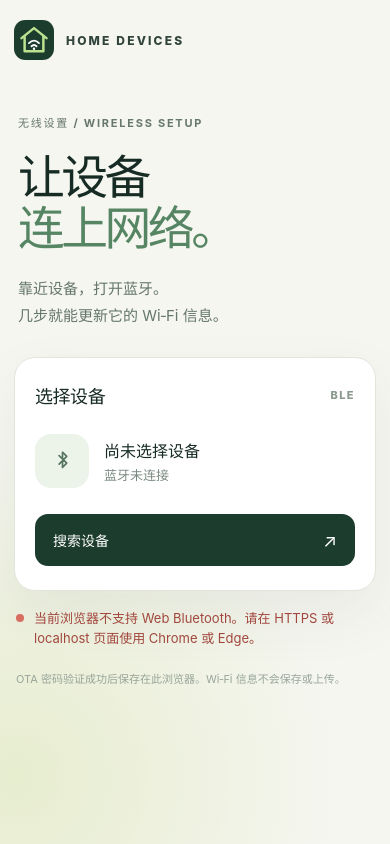
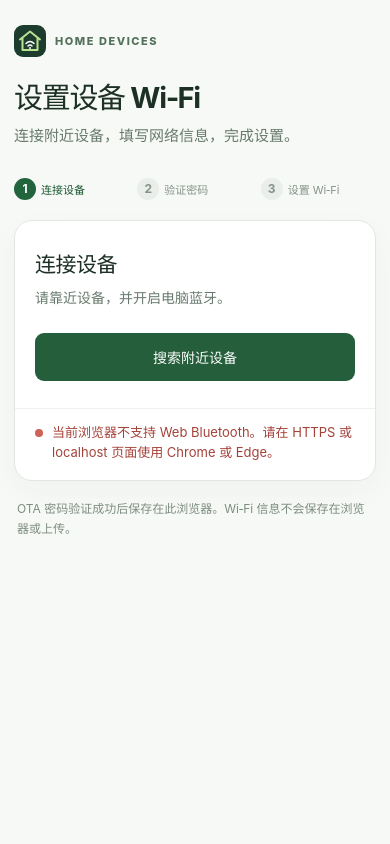
Before and after one commit to MR-Addict/homekit-devices, a website built with Vite: page web/ble-provision/index.html in a window 390 px wide. Built offline with nearby package versions, Linux system fonts and the light colour scheme.

Commit message:
feat: enhance BLE provisioning UI and workflow with new steps and success handling

```diff
--- a/web/ble-provision/index.html
+++ b/web/ble-provision/index.html
@@ -3,76 +3,81 @@
   <head>
     <meta charset="utf-8">
     <meta name="viewport" content="width=device-width, initial-scale=1">
-    <meta name="theme-color" content="#f5f6f0">
+    <meta name="theme-color" content="#f7f9f6">
     <title>HomeKit 设备 BLE 配网</title>
     <link rel="icon" type="image/svg+xml" href="./logo.svg">
     <script type="module" src="./src/app.ts"></script>
   </head>
   <body>
     <main class="shell">
-      <header class="intro">
+      <header class="page-header">
         <div class="brand">
-          <img class="brand-logo" src="./logo.svg" alt="" width="40" height="40">
+          <img src="./logo.svg" alt="" width="32" height="32">
           <span>HOME DEVICES</span>
         </div>
-        <div class="hero">
-          <p class="eyebrow">无线设置 / WIRELESS SETUP</p>
-          <h1>让设备<br><span>连上网络。</span></h1>
-          <p class="lead">靠近设备，打开蓝牙。<br>几步就能更新它的 Wi‑Fi 信息。</p>
-        </div>
-        <p class="intro-note"><span aria-hidden="true"></span> 仅在浏览器与附近设备之间通信</p>
+        <h1>设置设备 Wi‑Fi</h1>
+        <p>连接附近设备，填写网络信息，完成设置。</p>
       </header>
 
-      <div class="workspace">
+      <nav class="steps" aria-label="设置进度">
+        <ol>
+          <li data-step="1"><span class="step-number">1</span><span>连接设备</span></li>
+          <li data-step="2"><span class="step-number">2</span><span>验证密码</span></li>
+          <li data-step="3"><span class="step-number">3</span><span>设置 Wi‑Fi</span></li>
+        </ol>
+      </nav>
+
       <div class="setup-surface">
-          <section class="device-section" aria-labelledby="device-heading">
-            <div class="section-header">
-              <h2 id="device-heading">选择设备</h2>
-              <span class="section-hint">BLE</span>
+        <div id="device-summary" class="device-summary" hidden>
+          <div class="device-details">
+            <strong id="device-name">尚未选择设备</strong>
+            <span id="device-state">蓝牙未连接</span>
           </div>
-            <div class="device-row">
-              <div class="device-icon" aria-hidden="true">
-                <svg viewBox="0 0 32 32" fill="none"><path d="m12 9 9 9-5 5V5l5 5-9 9" stroke="currentColor" stroke-width="2" stroke-linecap="round" stroke-linejoin="round"/></svg>
+          <button id="disconnect-button" class="text-button" type="button">断开蓝牙</button>
         </div>
-              <div class="device-details">
-                <div id="device-name" class="device-name">尚未选择设备</div>
-                <div id="device-state" class="device-state">请先开启蓝牙</div>
-              </div>
-            </div>
-            <div class="device-actions">
-              <button id="connect-button" class="button primary" type="button">搜索设备 <span aria-hidden="true">↗</span></button>
-              <button id="disconnect-button" class="button quiet" type="button" hidden>断开蓝牙</button>
-            </div>
+
+        <section id="connect-section" class="panel" aria-labelledby="connect-heading">
+          <h2 id="connect-heading">连接设备</h2>
+          <p class="panel-description">请靠近设备，并开启电脑蓝牙。</p>
+          <button id="connect-button" class="button primary" type="button">搜索附近设备</button>
         </section>
 
-          <section id="auth-section" class="form-section" aria-labelledby="auth-heading" hidden>
-            <div class="section-header">
-              <h2 id="auth-heading">验证 OTA 密码</h2>
-            </div>
+        <section id="auth-section" class="panel" aria-labelledby="auth-heading" hidden>
+          <h2 id="auth-heading">验证设备密码</h2>
+          <p class="panel-description">首次连接时，输入设备的 OTA 密码。</p>
           <form id="auth-form" autocomplete="off">
             <label for="ota-password">OTA 密码</label>
-              <input id="ota-password" type="password" required autocomplete="off" placeholder="输入设备的 OTA 密码">
-              <button id="auth-button" class="button primary" type="submit">验证并继续 <span aria-hidden="true">↗</span></button>
+            <input id="ota-password" type="password" required autocomplete="off" placeholder="输入 OTA 密码">
+            <button id="auth-button" class="button primary" type="submit">验证密码</button>
           </form>
         </section>
 
-          <section id="wifi-section" class="form-section" aria-labelledby="wifi-heading" hidden>
-            <div class="section-header">
-              <h2 id="wifi-heading">Wi‑Fi 信息</h2>
-            </div>
+        <section id="wifi-section" class="panel" aria-labelledby="wifi-heading" hidden>
+          <h2 id="wifi-heading">设置 Wi‑Fi</h2>
+          <p class="panel-description">填写要让设备连接的 2.4 GHz 网络。</p>
           <form id="provision-form" autocomplete="off">
             <label for="ssid">网络名称</label>
-              <input id="ssid" type="text" required autocomplete="off" spellcheck="false" placeholder="2.4 GHz Wi‑Fi 名称">
+            <input id="ssid" type="text" required autocomplete="off" spellcheck="false" placeholder="Wi‑Fi 名称">
             <label for="wifi-password">网络密码</label>
-              <input id="wifi-password" type="text" autocomplete="off" spellcheck="false" placeholder="开放网络可留空">
-              <button id="submit-button" class="button primary" type="submit">保存 Wi‑Fi 信息 <span aria-hidden="true">↗</span></button>
+            <div class="password-field">
+              <input id="wifi-password" type="password" autocomplete="off" spellcheck="false" placeholder="开放网络可留空">
+              <button id="toggle-wifi-password" class="password-toggle" type="button" aria-label="显示网络密码" aria-pressed="false">显示</button>
+            </div>
+            <button id="submit-button" class="button primary" type="submit">保存并连接</button>
           </form>
         </section>
+
+        <section id="success-section" class="panel success-panel" aria-labelledby="success-heading" hidden>
+          <div class="success-icon" aria-hidden="true">✓</div>
+          <h2 id="success-heading">设置完成</h2>
+          <p><strong id="success-device-name">设备</strong> 已连接 Wi‑Fi。</p>
+          <button id="another-button" class="button primary" type="button">配置另一台设备</button>
+        </section>
+
+        <div id="status" class="status" role="status" aria-live="polite" hidden></div>
       </div>
 
-        <div id="status" class="status" role="status" aria-live="polite" hidden></div>
-        <footer>OTA 密码验证成功后保存在此浏览器。Wi‑Fi 信息不会保存或上传。</footer>
-      </div>
+      <footer>OTA 密码验证成功后保存在此浏览器。Wi‑Fi 信息不会保存在浏览器或上传。</footer>
     </main>
   </body>
 </html>
--- a/web/ble-provision/src/style.css
+++ b/web/ble-provision/src/style.css
@@ -1,245 +1,200 @@
 :root {
   font-family: -apple-system, BlinkMacSystemFont, "Segoe UI", sans-serif;
-  color: #172b25;
-  background: #f5f6f0;
+  color: #1d3025;
+  background: #f7f9f6;
   font-synthesis: none;
 }
 
 * { box-sizing: border-box; }
-
-body {
-  margin: 0;
-  min-height: 100vh;
-  background: radial-gradient(circle at 4% 92%, #e7edcf 0, transparent 38%), #f5f6f0;
-}
-
+[hidden] { display: none !important; }
+body { margin: 0; }
 button, input { font: inherit; }
-[hidden] { display: none !important; }
 
 .shell {
-  width: min(100% - 64px, 1120px);
-  min-height: 100vh;
+  width: min(100% - 40px, 560px);
   margin: 0 auto;
-  display: grid;
-  grid-template-columns: minmax(0, 1fr) minmax(380px, 492px);
-  gap: clamp(48px, 8vw, 128px);
-  align-items: center;
-  padding: 56px 0;
-}
-
-.intro {
-  min-height: 540px;
-  display: flex;
-  flex-direction: column;
+  padding: clamp(32px, 7vh, 72px) 0 48px;
 }
 
 .brand {
   display: flex;
   align-items: center;
-  gap: 12px;
-  color: #31443c;
-  font-size: 12px;
+  gap: 9px;
+  color: #54715a;
+  font-size: 11px;
   font-weight: 800;
-  letter-spacing: .18em;
+  letter-spacing: .14em;
 }
-.brand-logo { width: 40px; height: 40px; }
 
-.hero { margin: auto 0; padding: 40px 0; }
-.eyebrow {
-  margin: 0 0 22px;
-  color: #67786b;
-  font-size: 11px;
-  font-weight: 750;
-  letter-spacing: .16em;
+.page-header h1 {
+  margin: 28px 0 8px;
+  font-size: clamp(29px, 5vw, 36px);
+  line-height: 1.2;
+  letter-spacing: -.045em;
 }
-h1 {
+.page-header p { margin: 0; color: #687a6d; font-size: 15px; line-height: 1.6; }
+
+.steps { margin: 36px 0 20px; }
+.steps ol {
+  display: grid;
+  grid-template-columns: repeat(3, 1fr);
+  gap: 8px;
   margin: 0;
-  font-size: clamp(56px, 6vw, 86px);
-  font-weight: 750;
-  line-height: 1.08;
-  letter-spacing: -.075em;
+  padding: 0;
+  list-style: none;
 }
-h1 span { color: #568563; }
-.lead {
-  margin: 30px 0 0;
-  color: #65766c;
-  font-size: 17px;
-  line-height: 1.8;
-}
-.intro-note {
+.steps li {
   display: flex;
   align-items: center;
-  gap: 9px;
-  margin: 0;
-  color: #78877a;
+  gap: 8px;
+  color: #859389;
   font-size: 12px;
+  white-space: nowrap;
 }
-.intro-note span {
-  width: 8px;
-  height: 8px;
+.step-number {
+  display: grid;
+  flex: none;
+  place-items: center;
+  width: 24px;
+  height: 24px;
   border-radius: 50%;
-  background: #8dae76;
-  box-shadow: 0 0 0 4px #e5ecd7;
+  background: #e9eeea;
+  font-size: 12px;
+  font-weight: 700;
 }
+.steps li[data-state="current"] { color: #1b5632; font-weight: 700; }
+.steps li[data-state="current"] .step-number { color: #fff; background: #22643e; }
+.steps li[data-state="complete"] { color: #477557; }
+.steps li[data-state="complete"] .step-number { color: #22643e; background: #dcecdf; }
 
-.workspace { width: 100%; }
 .setup-surface {
   overflow: hidden;
   background: #fff;
-  border: 1px solid #e1e6dc;
-  border-radius: 26px;
-  box-shadow: 0 24px 60px #34463a12;
+  border: 1px solid #e0e8e0;
+  border-radius: 18px;
+  box-shadow: 0 10px 30px #213b2709;
 }
-.device-section, .form-section { padding: 30px; }
-.form-section { border-top: 1px solid #ecf0e9; }
-.section-header {
-  display: flex;
-  align-items: center;
-  justify-content: space-between;
-  margin-bottom: 26px;
-}
-h2 {
-  margin: 0;
-  font-size: 18px;
-  font-weight: 750;
-  letter-spacing: -.025em;
-}
-.section-hint {
-  color: #8b9a8e;
-  font-size: 11px;
-  font-weight: 800;
-  letter-spacing: .13em;
-}
-.device-row { display: flex; align-items: center; gap: 15px; }
-.device-icon {
-  display: grid;
-  flex: none;
-  place-items: center;
-  width: 54px;
-  height: 54px;
-  border-radius: 16px;
-  color: #577660;
-  background: #ecf3e9;
-}
-.device-icon svg { width: 27px; height: 27px; }
-.device-details { min-width: 0; }
-.device-name {
-  overflow-wrap: anywhere;
-  font-size: 16px;
-  font-weight: 700;
-}
-.device-state {
-  margin-top: 4px;
-  color: #7b8a80;
-  font-size: 13px;
-  line-height: 1.4;
-}
-.device-actions { margin-top: 26px; }
-.button {
+.device-summary {
   display: flex;
   align-items: center;
   justify-content: space-between;
   gap: 16px;
+  padding: 17px 28px;
+  border-bottom: 1px solid #e9eee9;
+  background: #fbfcfa;
+}
+.device-details { display: grid; min-width: 0; gap: 3px; }
+.device-details strong { overflow-wrap: anywhere; font-size: 14px; }
+.device-details span { color: #667b6c; font-size: 12px; line-height: 1.4; }
+.text-button {
+  flex: none;
+  padding: 7px 0;
+  border: 0;
+  color: #4d7159;
+  background: none;
+  font-size: 12px;
+  font-weight: 700;
+  cursor: pointer;
+}
+.text-button:hover { color: #194d2f; text-decoration: underline; }
+.panel { padding: 32px 28px; }
+h2 { margin: 0; font-size: 21px; letter-spacing: -.025em; }
+.panel-description { margin: 9px 0 25px; color: #687a6d; font-size: 14px; line-height: 1.55; }
+form { display: grid; }
+label { margin: 0 0 8px; font-size: 13px; font-weight: 700; }
+input {
   width: 100%;
-  min-height: 52px;
-  padding: 0 18px;
+  height: 48px;
+  margin: 0 0 20px;
+  padding: 0 14px;
+  border: 1px solid #cbd8ce;
+  border-radius: 9px;
+  outline: none;
+  color: #1d3025;
+  background: #fff;
+  font-size: 15px;
+}
+input::placeholder { color: #97a59a; }
+input:focus { border-color: #398052; }
+.password-field { position: relative; }
+.password-field input { padding-right: 65px; }
+.password-toggle {
+  position: absolute;
+  top: 0;
+  right: 8px;
+  height: 48px;
+  padding: 0 8px;
   border: 0;
-  border-radius: 13px;
+  color: #416d4e;
+  background: none;
+  font-size: 12px;
+  font-weight: 700;
+  cursor: pointer;
+}
+.button {
+  display: grid;
+  place-items: center;
+  width: 100%;
+  min-height: 48px;
+  padding: 11px 16px;
+  border: 0;
+  border-radius: 9px;
   font-size: 14px;
   font-weight: 700;
   cursor: pointer;
-  transition: background .18s ease, transform .18s ease;
 }
-.button:not(:disabled):hover { transform: translateY(-1px); }
-.button:focus-visible, input:focus-visible {
-  outline: 3px solid #a1cc6d;
-  outline-offset: 3px;
-}
-.button:disabled { opacity: .55; cursor: wait; }
-.primary { color: #fff; background: #1c3c2e; }
-.primary:not(:disabled):hover { background: #315b43; }
-.primary span { font-size: 18px; font-weight: 400; }
-.quiet {
-  justify-content: center;
-  color: #4d6d59;
-  background: #f0f4ee;
-}
-.quiet:not(:disabled):hover { background: #e4eee1; }
-
-form { display: grid; }
-label {
-  margin: 0 0 8px;
-  color: #46594d;
-  font-size: 13px;
-  font-weight: 700;
-}
-input {
-  width: 100%;
-  height: 50px;
-  margin: 0 0 20px;
-  padding: 0 15px;
-  border: 1px solid #d9e2d9;
-  border-radius: 12px;
-  outline: none;
-  color: #172b25;
-  background: #fafcf9;
-  font-size: 15px;
-}
-input::placeholder { color: #9ba99d; }
-input:focus { border-color: #729a74; background: #fff; }
-form .button { margin-top: 4px; }
+.primary { color: #fff; background: #245e3b; }
+.primary:hover:not(:disabled) { background: #1a4b2e; }
+.button:disabled { opacity: .58; cursor: wait; }
+button:focus-visible, input:focus-visible { outline: 3px solid #9dcca8; outline-offset: 2px; }
 
 .status {
   display: flex;
-  align-items: flex-start;
-  gap: 10px;
-  margin: 18px 2px 0;
-  color: #637568;
+  gap: 9px;
+  padding: 14px 28px 20px;
+  border-top: 1px solid #eef2ed;
+  color: #556e5c;
   font-size: 13px;
   line-height: 1.5;
+  overflow-wrap: anywhere;
 }
 .status::before {
   content: "";
   flex: none;
   width: 8px;
   height: 8px;
-  margin-top: 5px;
+  margin-top: 6px;
   border-radius: 50%;
-  background: #9eafa1;
+  background: #8ca894;
 }
-.status[data-kind="progress"]::before { background: #d5a64d; }
-.status[data-kind="success"]::before { background: #69a76e; }
-.status[data-kind="error"] { color: #a2473e; }
-.status[data-kind="error"]::before { background: #d76e60; }
-footer {
-  margin: 22px 2px 0;
-  color: #98a59a;
-  font-size: 11px;
-  line-height: 1.65;
+.status[data-kind="progress"]::before { background: #c39b44; }
+.status[data-kind="success"]::before { background: #4e9c61; }
+.status[data-kind="error"] { color: #a44239; }
+.status[data-kind="error"]::before { background: #cf6258; }
+
+.success-panel { text-align: center; }
+.success-icon {
+  display: grid;
+  place-items: center;
+  width: 48px;
+  height: 48px;
+  margin: 0 auto 17px;
+  border-radius: 50%;
+  color: #247143;
+  background: #e0f1e4;
+  font-size: 24px;
+  font-weight: 700;
 }
-
-@media (max-width: 800px) {
-  .shell {
-    width: min(100% - 40px, 560px);
-    min-height: auto;
-    display: block;
-    padding: 28px 0 52px;
-  }
-  .intro { min-height: auto; }
-  .hero { padding: 68px 0 32px; }
-  h1 { font-size: clamp(49px, 10vw, 72px); }
-  .lead { margin-top: 22px; font-size: 15px; }
-  .intro-note { display: none; }
-}
+.success-panel p { margin: 12px 0 27px; color: #627567; font-size: 14px; line-height: 1.5; }
+footer { margin: 18px 3px 0; color: #7d8d80; font-size: 12px; line-height: 1.6; }
 
 @media (max-width: 480px) {
-  .shell { width: min(100% - 28px, 560px); padding-top: 20px; }
-  .hero { padding: 54px 4px 28px; }
-  h1 { font-size: clamp(46px, 12vw, 59px); }
-  .setup-surface { border-radius: 21px; }
-  .device-section, .form-section { padding: 24px 20px; }
+  .shell { width: min(100% - 28px, 560px); padding-top: 25px; }
+  .page-header h1 { margin-top: 24px; }
+  .steps { margin-top: 30px; }
+  .steps li { gap: 5px; font-size: 11px; }
+  .step-number { width: 22px; height: 22px; }
+  .panel { padding: 27px 20px; }
+  .device-summary { padding: 15px 20px; }
+  .status { padding: 14px 20px 18px; }
 }
-
-@media (prefers-reduced-motion: reduce) {
-  .button { transition: none; }
-}
--- a/web/ble-provision/src/ui/view.ts
+++ b/web/ble-provision/src/ui/view.ts
@@ -1,5 +1,5 @@
 import { WIFI } from "../protocol/constants.ts";
-import { canDisconnect, showAuthForm, showWifiForm, type Phase } from "../workflows/flow.ts";
+import { canDisconnect, currentStep, showAuthForm, showConnectPanel, showSuccessPanel, showWifiForm, type Phase } from "../workflows/flow.ts";
 
 function element<T extends HTMLElement>(selector: string): T {
   const found = document.querySelector<T>(selector);
@@ -22,33 +22,53 @@ export class ProvisionView {
   private readonly disconnectButton = element<HTMLButtonElement>("#disconnect-button");
   private readonly authButton = element<HTMLButtonElement>("#auth-button");
   private readonly submitButton = element<HTMLButtonElement>("#submit-button");
+  private readonly anotherButton = element<HTMLButtonElement>("#another-button");
+  private readonly toggleWifiPasswordButton = element<HTMLButtonElement>("#toggle-wifi-password");
   private readonly authForm = element<HTMLFormElement>("#auth-form");
   private readonly provisionForm = element<HTMLFormElement>("#provision-form");
+  private readonly connectSection = element<HTMLElement>("#connect-section");
   private readonly authSection = element<HTMLElement>("#auth-section");
   private readonly wifiSection = element<HTMLElement>("#wifi-section");
+  private readonly successSection = element<HTMLElement>("#success-section");
+  private readonly deviceSummary = element<HTMLElement>("#device-summary");
   private readonly deviceName = element<HTMLElement>("#device-name");
+  private readonly successDeviceName = element<HTMLElement>("#success-device-name");
   private readonly deviceState = element<HTMLElement>("#device-state");
   private readonly statusElement = element<HTMLElement>("#status");
+  private readonly steps = document.querySelectorAll<HTMLElement>(".steps li");
   private readonly otaInput = element<HTMLInputElement>("#ota-password");
   private readonly ssidInput = element<HTMLInputElement>("#ssid");
   private readonly wifiInput = element<HTMLInputElement>("#wifi-password");
 
-  bind(handlers: { connect: () => void; disconnect: () => void; auth: () => void; provision: () => void }): void {
+  bind(handlers: { connect: () => void; disconnect: () => void; auth: () => void; provision: () => void; another: () => void }): void {
     this.connectButton.addEventListener("click", handlers.connect);
     this.disconnectButton.addEventListener("click", handlers.disconnect);
+    this.anotherButton.addEventListener("click", handlers.another);
+    this.toggleWifiPasswordButton.addEventListener("click", () => this.toggleWifiPassword());
     this.authForm.addEventListener("submit", (event) => { event.preventDefault(); handlers.auth(); });
     this.provisionForm.addEventListener("submit", (event) => { event.preventDefault(); handlers.provision(); });
   }
 
   render(phase: Phase): void {
     const connected = canDisconnect(phase);
-    this.connectButton.hidden = connected;
+    this.connectSection.hidden = !showConnectPanel(phase);
     this.connectButton.disabled = phase === "connecting";
-    this.disconnectButton.hidden = !connected;
+    this.connectButton.textContent = phase === "connecting" ? "正在连接…" : "搜索附近设备";
+    this.deviceSummary.hidden = !connected;
     this.authSection.hidden = !showAuthForm(phase);
     this.wifiSection.hidden = !showWifiForm(phase);
+    this.successSection.hidden = !showSuccessPanel(phase);
     this.authButton.disabled = phase !== "auth";
     this.submitButton.disabled = phase !== "wifi" && phase !== "done";
+    this.authButton.textContent = phase === "authenticating" ? "正在验证…" : "验证密码";
+    this.submitButton.textContent = phase === "submitting" ? "正在保存…" : phase === "checking" ? "正在确认连接…" : "保存并连接";
+    const step = currentStep(phase);
+    this.steps.forEach((item, index) => {
+      const number = index + 1;
+      item.dataset.state = phase === "done" || number < step ? "complete" : number === step ? "current" : "upcoming";
+      if (number === step && phase !== "done") item.setAttribute("aria-current", "step");
+      else item.removeAttribute("aria-current");
+    });
     if (phase === "disconnected") this.deviceState.textContent = "蓝牙未连接";
   }
 
@@ -58,17 +78,35 @@ export class ProvisionView {
     this.statusElement.dataset.kind = kind;
   }
 
-  setDeviceName(name: string): void { this.deviceName.textContent = name; }
+  clearStatus(): void { this.statusElement.hidden = true; this.statusElement.textContent = ""; }
+  setDeviceName(name: string): void { this.deviceName.textContent = name; this.successDeviceName.textContent = name; }
   setDeviceState(message: string): void { this.deviceState.textContent = message; }
   setWifiCredentials(ssid: string, password: string): void {
     this.ssidInput.value = ssid;
     this.wifiInput.value = password;
   }
-  clearWifiInputs(): void { this.setWifiCredentials("", ""); }
+  clearWifiInputs(): void {
+    this.setWifiCredentials("", "");
+    this.setWifiPasswordVisible(false);
+  }
   get otaPassword(): string { return this.otaInput.value; }
   clearOtaPassword(): void { this.otaInput.value = ""; }
   get ssid(): string { return this.ssidInput.value; }
   get wifiPassword(): string { return this.wifiInput.value; }
   focusOta(): void { this.otaInput.focus(); }
   focusSsid(): void { this.ssidInput.focus(); }
+  focusConnect(): void { this.connectButton.focus(); }
+  focusAnother(): void { this.anotherButton.focus(); }
+
+  private toggleWifiPassword(): void {
+    this.setWifiPasswordVisible(this.wifiInput.type === "password");
+    this.toggleWifiPasswordButton.focus();
+  }
+
+  private setWifiPasswordVisible(visible: boolean): void {
+    this.wifiInput.type = visible ? "text" : "password";
+    this.toggleWifiPasswordButton.textContent = visible ? "隐藏" : "显示";
+    this.toggleWifiPasswordButton.setAttribute("aria-label", visible ? "隐藏网络密码" : "显示网络密码");
+    this.toggleWifiPasswordButton.setAttribute("aria-pressed", String(visible));
+  }
 }
--- a/web/ble-provision/src/workflows/controller.ts
+++ b/web/ble-provision/src/workflows/controller.ts
@@ -33,6 +33,7 @@ export class ProvisionController {
       disconnect: () => this.disconnect(),
       auth: () => { void this.submitAuth(); },
       provision: () => { void this.submitProvision(); },
+      another: () => this.startAnother(),
     });
     this.view.render(this.phase);
     if (!("bluetooth" in navigator)) {
@@ -65,8 +66,9 @@ export class ProvisionController {
       return;
     }
     this.operation?.abort();
+    this.authorized = false;
     this.setPhase("disconnected");
-    this.view.showStatus(disconnectMessage(this.saved, this.confirmed), this.saved && !this.confirmed ? "progress" : "error");
+    this.view.showStatus(disconnectMessage(this.saved, this.confirmed), this.confirmed ? "success" : this.saved ? "progress" : "error");
   }
 
   private async fillCurrentWifiCredentials(signal: AbortSignal): Promise<string> {
@@ -150,9 +152,26 @@ export class ProvisionController {
     this.operation?.abort();
     this.operation = undefined;
     this.session.disconnect();
+    this.authorized = false;
     this.view.clearWifiInputs();
     this.setPhase("disconnected");
     this.view.showStatus(disconnectMessage(this.saved, this.confirmed), this.saved && !this.confirmed ? "progress" : "");
+  }
+
+  private startAnother(): void {
+    if (this.phase !== "done") return;
+    this.operation?.abort();
+    this.operation = undefined;
+    this.session.disconnect();
+    this.authorized = false;
+    this.saved = false;
+    this.confirmed = false;
+    this.view.clearWifiInputs();
+    this.view.clearOtaPassword();
+    this.view.setDeviceName("尚未选择设备");
+    this.view.clearStatus();
+    this.setPhase("disconnected");
+    this.view.focusConnect();
   }
 
   private async submitAuth(): Promise<void> {
@@ -210,7 +229,8 @@ export class ProvisionController {
       controller.signal.throwIfAborted();
       this.confirmed = true;
       this.setPhase("done");
-      this.view.showStatus("配网成功，设备已连接 Wi‑Fi。", "success");
+      this.view.clearStatus();
+      this.view.focusAnother();
     } catch (error) {
       if (controller.signal.aborted) return;
       if (error instanceof DeviceResultError && error.result === RESULT.UNAUTHORIZED) this.authorized = false;
--- a/web/ble-provision/src/workflows/flow.ts
+++ b/web/ble-provision/src/workflows/flow.ts
@@ -9,7 +9,21 @@ export function showAuthForm(phase: Phase): boolean {
 }
 
 export function showWifiForm(phase: Phase): boolean {
-  return phase === "wifi" || phase === "submitting" || phase === "checking" || phase === "done";
+  return phase === "wifi" || phase === "submitting" || phase === "checking";
+}
+
+export function showConnectPanel(phase: Phase): boolean {
+  return phase === "disconnected" || phase === "connecting";
+}
+
+export function showSuccessPanel(phase: Phase): boolean {
+  return phase === "done";
+}
+
+export function currentStep(phase: Phase): number {
+  if (showConnectPanel(phase)) return 1;
+  if (showAuthForm(phase)) return 2;
+  return 3;
 }
 
 export function disconnectMessage(saved: boolean, confirmed: boolean): string {
```
Also changed, not shown: web/ble-provision/test/controller-ui.test.ts (added, +54 -0 lines), web/ble-provision/test/flow.test.ts (+13 -4 lines). Lines whose indentation alone changed are shown as unchanged.
